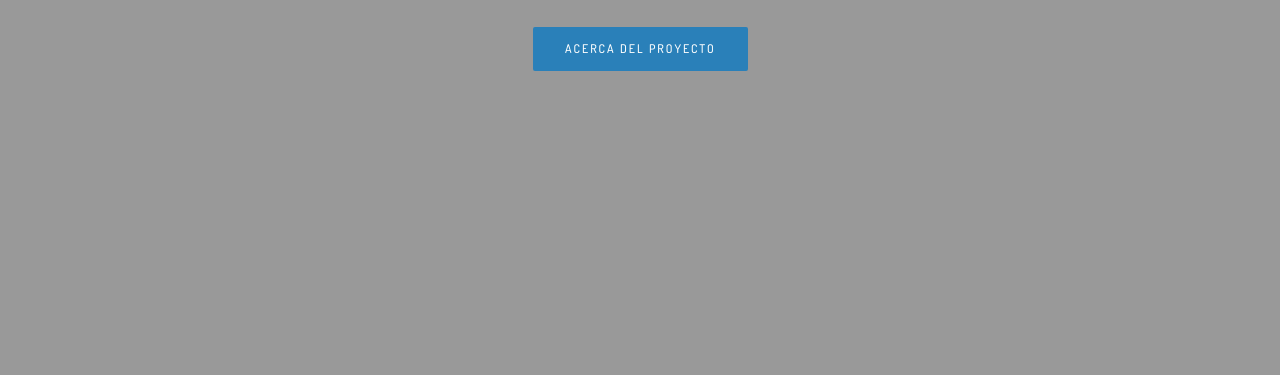
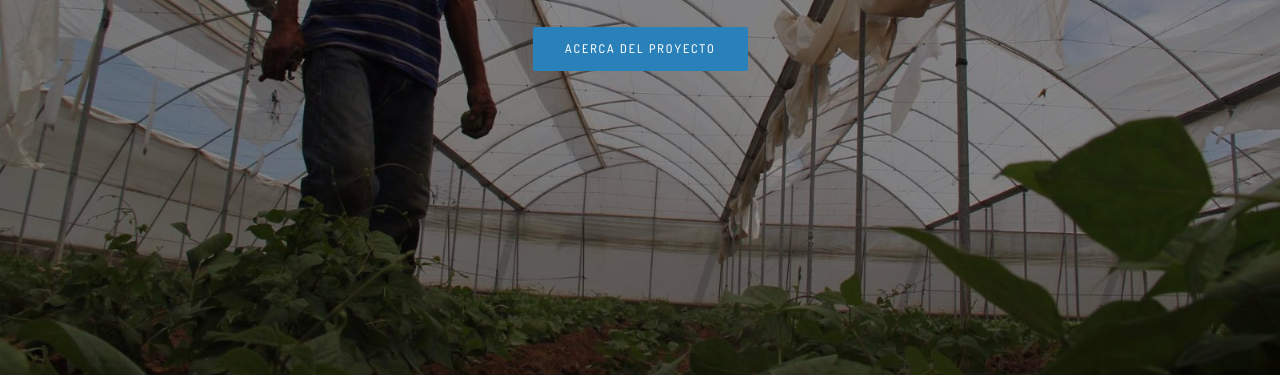
Before and after one commit to angelsantosa/smartpion-parallax, a plain HTML site: page index.html in a window 1280 px wide. Shown: the part 325-704 px from the top of the page. Drawn offline with nearby package versions, Linux system fonts and the light colour scheme; a script that the page names is missing.

Commit message:
deleta unecesary images and adding boy

```diff
--- a/index.html
+++ b/index.html
@@ -76,7 +76,7 @@
 		<!-- START HEADER -->
 
 		<!-- START HOME -->
-		<section id="home" class="home_bg" style="background-image: url(assets/img/bg/youtube-bg.jpg);  background-size:cover; background-position: center center;">
+		<section id="home" class="home_bg" style="background-image: url(images/smartpion/boy.jpeg);  background-size:cover; background-position: center center;">
 			<a class="player" data-property="{videoURL:'https://www.youtube.com/watch?v=2lvLEmsv0MQ',containment:'#home', showControls:false, autoPlay:true, loop:true, mute:true, startAt:0, opacity:1, quality:'default'}"></a>
 			<div class="container">
 				<div class="row">
```
Also changed, not shown: images/blog/1.jpg (deleted), images/blog/2.jpg (deleted), images/blog/3.jpg (deleted), images/portfolio/1.jpg (deleted), images/portfolio/2.jpg (deleted), images/portfolio/3.jpg (deleted), images/portfolio/4.jpg (deleted), images/portfolio/5.jpg (deleted), images/portfolio/6.jpg (deleted), images/portfolio/7.jpg (deleted), images/portfolio/8.jpg (deleted), images/portfolio/portfolio-details.jpg (deleted), images/slider/1.jpg (deleted), images/slider/2.jpg (deleted), 2 more files.
